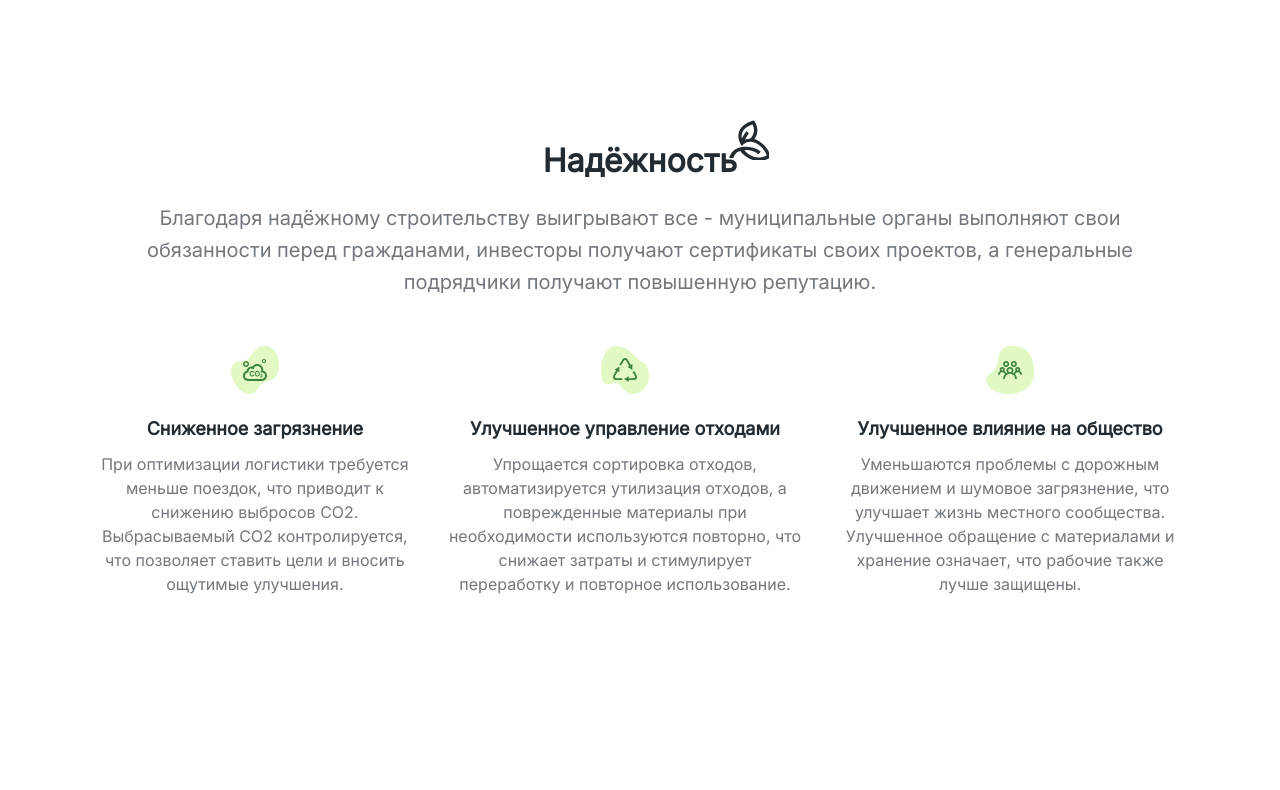
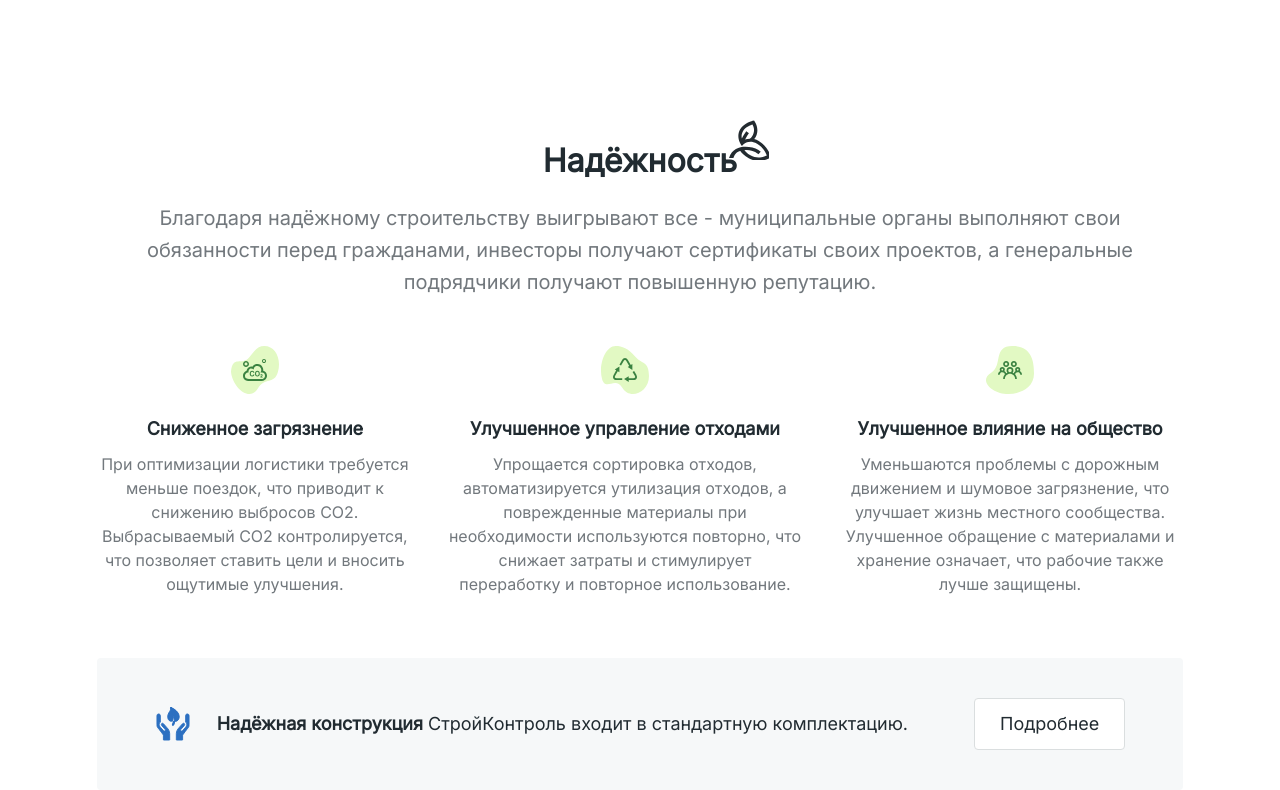
Before and after one commit to stavbers/building-control__lending, a website: page app/index.html in a window 1280 px wide. Shown: the part 5044-5834 px from the top of the page. Before the commit the page ends 5702 px from the top, so only its background shows below. Drawn offline with Linux system fonts and the light colour scheme.

Commit message:
add solid-block - html, scss, svg

```diff
--- a/app/index.html
+++ b/app/index.html
@@ -306,6 +306,15 @@
     </div>
   </div>
 </section>
+      <div class="solid-block">
+  <div class="container">
+    <div class="solid-block__wrp">
+      <img src="img/svg/solid-block.svg" class="solid-block__img" alt="solid img">
+      <p class="solid-block__text"> <span>Надёжная конструкция </span>СтройКонтроль входит в стандартную комплектацию.</p>
+      <a href="#" class="solid-block__link">Подробнее</a>
+    </div>
+  </div>
+</div>
     </main>
 
     <footer class="footer">
--- /dev/null
+++ b/src/scss/components/_solid-block.scss
@@ -0,0 +1,39 @@
+.solid-block {
+
+
+  &__wrp {
+    display: flex;
+    align-items: center;
+    justify-content: center;
+    padding: 40px;
+background-color: #F6F8F9;
+border-radius: 4px;
+  }
+
+  &__img {
+    width: 36px;
+    height: 36px;
+    margin-right: 26px;
+  }
+
+  &__text {
+    @include mp0;
+    font-size: 18px;
+    line-height: 32px;
+    color: $titleColor;
+    margin-right: 66px;
+    & span {
+      font-weight: bold;
+    }
+  }
+
+  &__link {
+    font-size: 18px;
+    line-height: 24px;
+    color: $titleColor;
+    padding: 13px 25px;
+    background-color: #fff;
+    border: 1px solid #DADEDF;
+    border-radius: 4px;
+  }
+}
--- a/src/scss/main.scss
+++ b/src/scss/main.scss
@@ -14,3 +14,4 @@
 @import "./components/screen3";
 @import "./components/screen4";
 @import "./components/screen5";
+@import "./components/solid-block";
```
Also changed, not shown: src/index.html (+1 -0 lines), src/partials/solid-block.html (added, +9 -0 lines), app/css/main.css, app/img/svg/solid-block.svg (added), src/img/svg/solid-block.svg (added), 1 other file.
